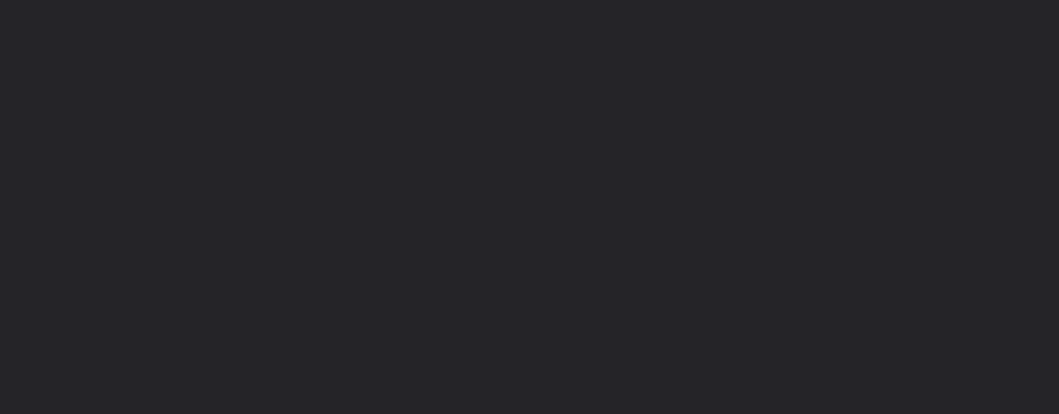
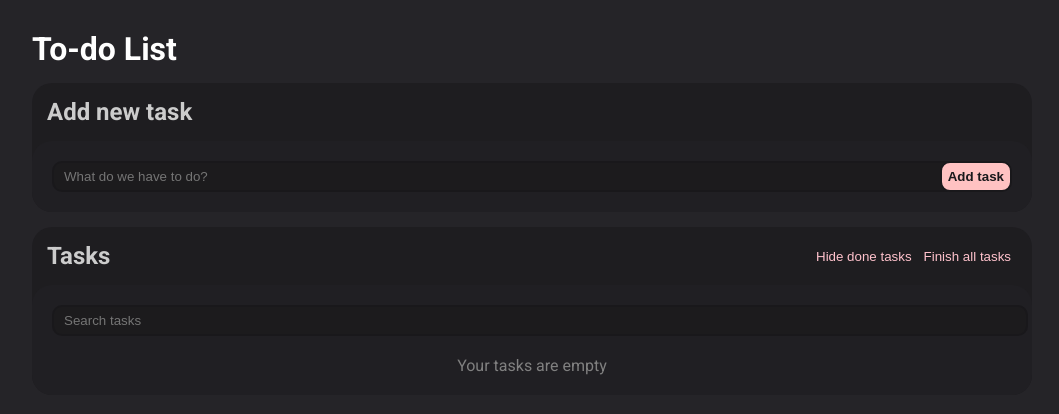
Before and after one commit to jakub-bartoszek/TaskList, a React (Create React App) app: page /#/tasks in a window 1280 px wide. Before the commit this address had no page. Shown: the top 414 px of the page, without its empty margins (108-1167 px from the left). Built offline with nearby package versions, Linux system fonts and the light colour scheme.

Commit message:
changed routes

```diff
--- a/src/App.jsx
+++ b/src/App.jsx
@@ -7,11 +7,10 @@
   return (
     <HashRouter>
       <Routes>
-        <Route path="/to-do-list/:id" element={<TaskPage />} />
-        <Route path="/to-do-list" element={<TasksPage />} />
-        <Route path="/" element={<Navigate to="/to-do-list" />} />
+        <Route path="/tasks/:id" element={<TaskPage />} />
+        <Route path="/tasks" element={<TasksPage />} />
+        <Route path="/" element={<Navigate to="/tasks" />} />
       </Routes>
-
     </HashRouter>
   );
 };
```
